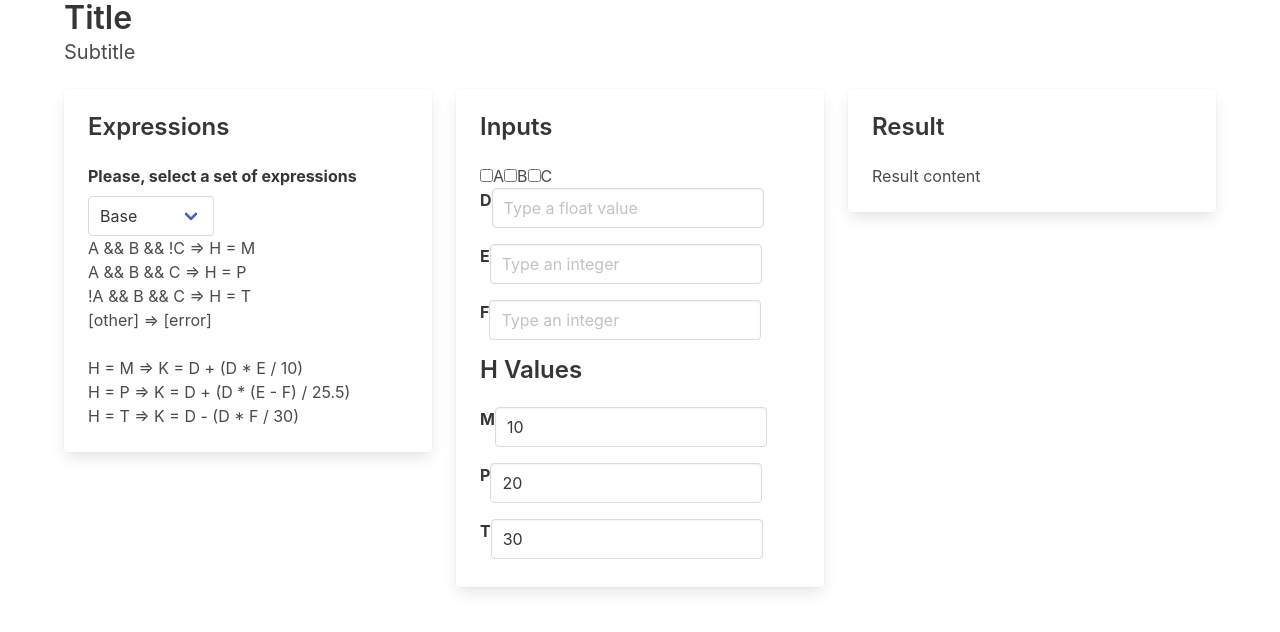
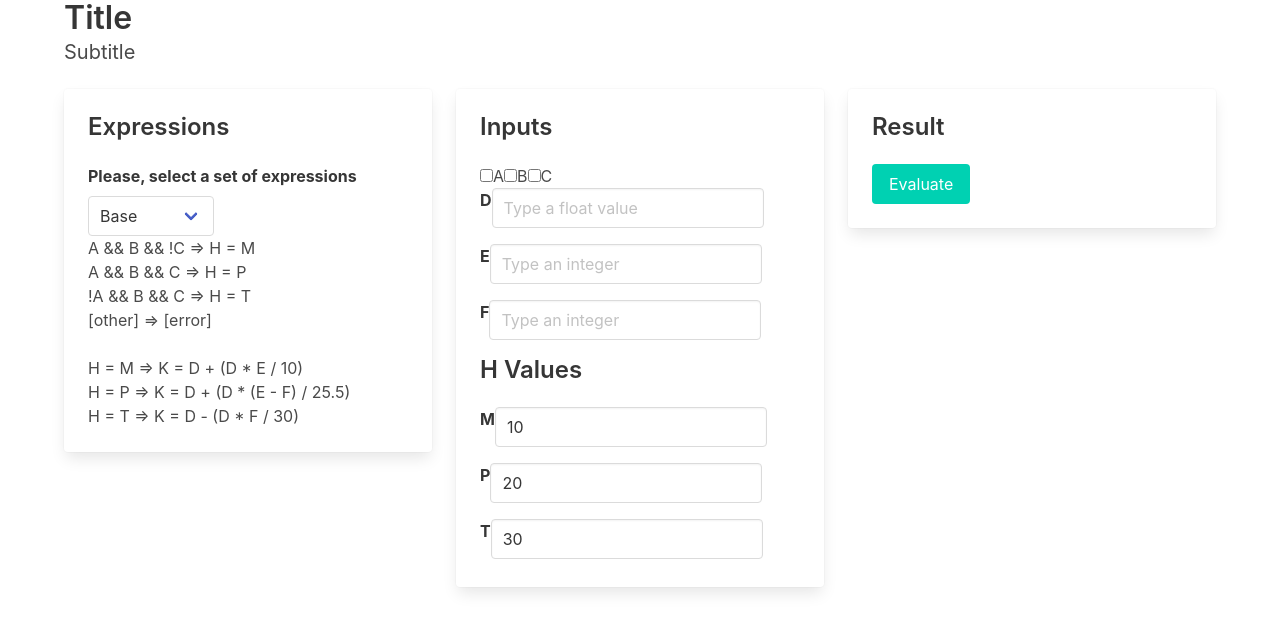
Before and after one commit to rcompanhoni/wilton-cross, a React (Create React App) app: page / in a window 1280 px wide. Shown: the top 632 px of the page. Built offline with nearby package versions, Linux system fonts and the light colour scheme.

Commit message:
Expression: evaluate matching input expression

```diff
--- a/src/components/Result/index.tsx
+++ b/src/components/Result/index.tsx
@@ -1,11 +1,51 @@
 import React from 'react';
+import { Input, ExpressionSet } from '../../lib/types';
 
-export const Result = () => {
+interface Props {
+  input: Input;
+  expressionSet: ExpressionSet;
+}
+
+export const Result = ({ input, expressionSet }: Props) => {
+  const evaluateExpression = () => {
+    const h = expressionSet.inputExpressionSet.reduce(
+      (expressionH: string, expression: string) => {
+        // parse expression into 'tokens'
+        const expressionVars = expression
+          .split(/[=>&&]/)
+          .filter((v) => v !== '');
+
+        // check if matches user input
+        const match = expressionVars.slice(0, 3).every((eVar: string) => {
+          const expectedValue = !eVar.includes('!');
+          const inputField = eVar.replace('!', '').toLowerCase().trim();
+          const inputValue = input[inputField as keyof Input];
+          return inputValue === expectedValue;
+        });
+
+        // return the proper h value
+        if (match) {
+          const output = expressionVars[expressionVars.length - 1]
+            .toLowerCase()
+            .trim();
+          return output;
+        }
+
+        return expressionH;
+      },
+      ''
+    );
+
+    console.log(`H VALUE IS ${h}`);
+  };
+
   return (
     <div className="card">
       <div className="card-content">
         <h3 className="title is-4">Result</h3>
-        <div className="content">Result content</div>
+        <button className="button is-primary" onClick={evaluateExpression}>
+          Evaluate
+        </button>
       </div>
     </div>
   );
--- a/src/components/index.tsx
+++ b/src/components/index.tsx
@@ -54,7 +54,7 @@ function App() {
           <Inputs input={state.input} setInput={setInput} />
         </div>
         <div className="column">
-          <Result />
+          <Result input={state.input} expressionSet={state.expressionSet} />
         </div>
       </div>
     </div>
```
